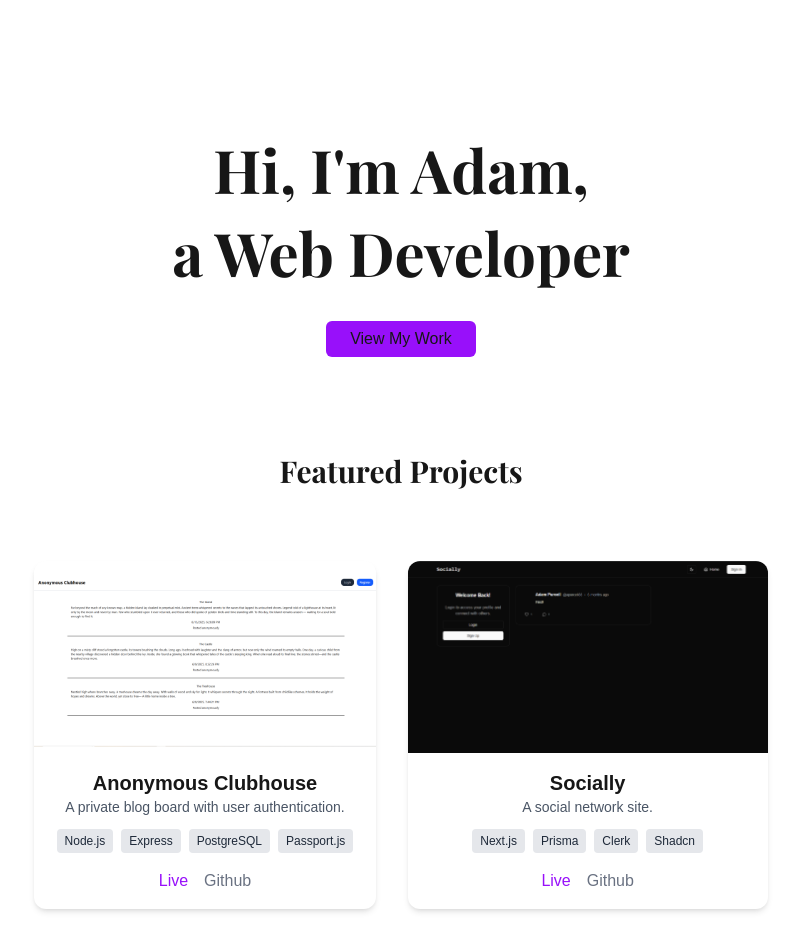
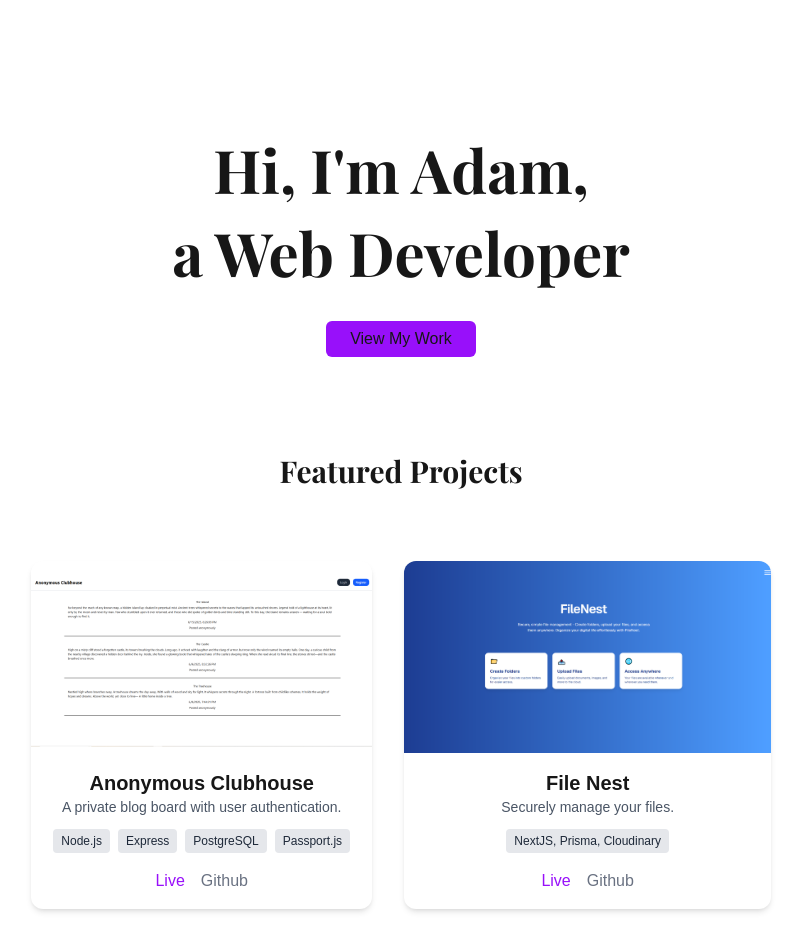
Before and after one commit to Apurcell88/portfolio, a Next.js app: page / in a window 1280 px wide. Shown: the top 952 px of the page, without its empty margins (239-1041 px from the left). Built offline with nearby package versions, Linux system fonts and the light colour scheme.

Commit message:
Added File Nest to portfolio.

```diff
--- a/data/allProjects.js
+++ b/data/allProjects.js
@@ -32,4 +32,12 @@ export const allProjects = [
     link: "https://apurcell88.github.io/movie-search/",
     github: "https://github.com/Apurcell88/movie-search",
   },
+  {
+    title: "File Nest",
+    description: "Securely manage your files.",
+    image: "/images/projects/file-nest.png",
+    tags: ["NextJS, Prisma, Cloudinary"],
+    link: "https://file-nest-kappa.vercel.app/",
+    github: "https://github.com/Apurcell88/FileNest",
+  },
 ];
--- a/data/projects.js
+++ b/data/projects.js
@@ -8,11 +8,11 @@ export const projects = [
     github: "https://github.com/Apurcell88/anonymous-clubhouse",
   },
   {
-    title: "Socially",
-    description: "A social network site.",
-    image: "/images/projects/socially.png",
-    tags: ["Next.js", "Prisma", "Clerk", "Shadcn"],
-    link: "https://socially-eight-sage.vercel.app/",
-    github: "https://github.com/Apurcell88/socially",
+    title: "File Nest",
+    description: "Securely manage your files.",
+    image: "/images/projects/file-nest.png",
+    tags: ["NextJS, Prisma, Cloudinary"],
+    link: "https://file-nest-kappa.vercel.app/",
+    github: "https://github.com/Apurcell88/FileNest",
   },
 ];
```
Also changed, not shown: public/images/projects/file-nest.png (added).
